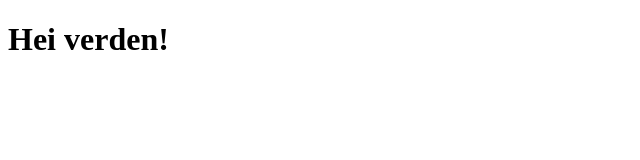
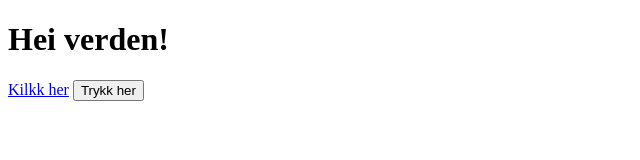
Before and after one commit to pocketwookiee-create/s-kermotorside, a plain HTML site: page index.html in a window 1280 px wide. Shown: the whole page, without its empty margins (0-640 px from the left). Drawn offline with Linux system fonts and the light colour scheme.

Commit message:
Lagt til en knapp og lenke

```diff
--- a/index.html
+++ b/index.html
@@ -22,6 +22,9 @@
 
     <h1>Hei verden!</h1>
 
+    <a href="#" class="lenke-knapp">Kilkk her</a>
+    <button id="shop">Trykk her</button>
+
         <!-- Google tag (gtag.js) -->
     <script async src="https://www.googletagmanager.com/gtag/js?id=G-3S5575TNKG"></script>
     <script>
```
